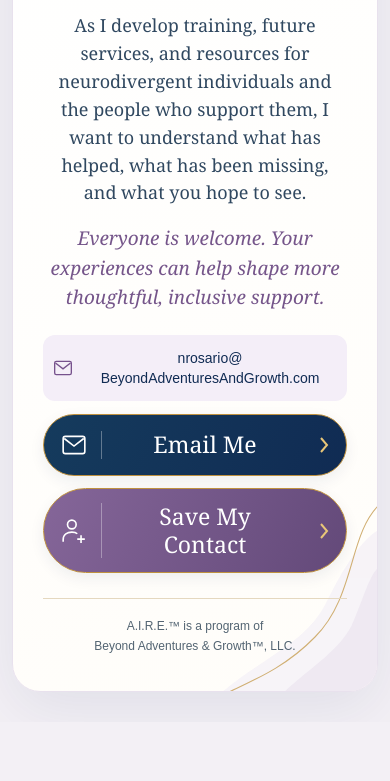
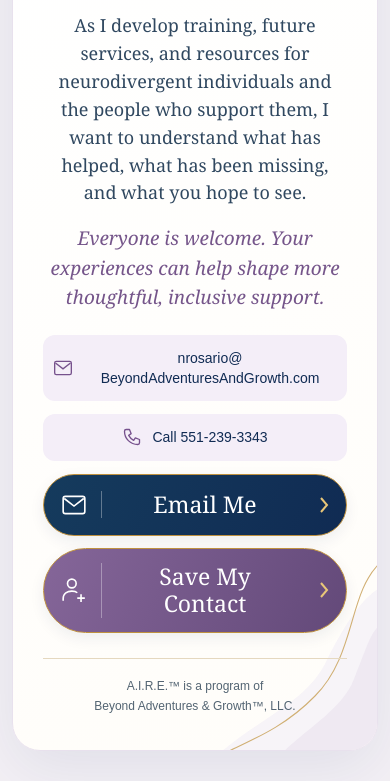
Before and after one commit to nkrosario1010/aire-digital-card, a plain HTML site: page nicole.html in a window 390 px wide. Shown: the part 947-1728 px from the top of the page. Before the commit the page ends 1669 px from the top, so only its background shows below. Drawn offline with Linux system fonts and the light colour scheme.

Commit message:
Add same tappable Beyond business phone to direct card; keep direct email and design

```diff
--- a/nicole.html
+++ b/nicole.html
@@ -7,7 +7,7 @@
 <meta name="description" content="Connect with Nicole K. Lamboy-Rosario, Founder & Developer of A.I.R.E. Everyone is welcome.">
 <meta name="robots" content="noindex, nofollow, noarchive">
 <meta name="referrer" content="strict-origin-when-cross-origin">
-<meta name="dcterms.modified" content="2026-10-19T09:04:22-04:00">
+<meta name="dcterms.modified" content="2026-10-19T22:04:32-04:00">
 <title>Connect with Nicole | A.I.R.E.™</title>
 <link rel="icon" type="image/png" href="logo.png">
 <style>
@@ -37,7 +37,7 @@
 .story p { margin:0 0 15px; font-family:Georgia,'Times New Roman',serif; font-size:18px; line-height:1.55; color:#304860; }
 .story .welcome { font-family:Georgia,'Times New Roman',serif; font-style:italic; color:var(--purple); font-size:19px; margin:17px 0 22px; }
 .contact { margin-top:21px; }
-.email-address { display:flex; gap:10px; justify-content:center; align-items:center; text-decoration:none; padding:13px 10px; border-radius:12px; background:#F4EEF8; font-size:14px; line-height:1.45; overflow-wrap:anywhere; margin:0 0 13px; }
+.email-address { display:flex; gap:10px; justify-content:center; align-items:center; text-decoration:none;padding:13px 10px; border-radius:12px; background:#F4EEF8; font-size:14px; line-height:1.45; overflow-wrap:anywhere; margin:0 0 13px; }
 .email-address svg { flex:0 0 20px; width:20px; height:20px; color:var(--teal); }
 .button { display:flex; align-items:center; gap:14px; justify-content:center; min-height:62px; width:100%; padding:14px 17px; margin-top:12px; border:1px solid var(--gold); border-radius:999px; color:white; background:linear-gradient(115deg,#153B5D,var(--navy)); text-decoration:none; box-shadow:0 5px 15px #102B5312; }
 .button.contact-save { background:linear-gradient(115deg,#856699,#634979); }
@@ -108,6 +108,10 @@
   <svg viewBox="0 0 24 24" fill="none" stroke="currentColor" stroke-width="1.6" aria-hidden="true"><rect x="2" y="4" width="20" height="16" rx="2"/><path d="m3 6 9 7 9-7"/></svg>
   <span>nrosario@<wbr>BeyondAdventuresAndGrowth.com</span>
  </a>
+ <a class="email-address" href="tel:+15512393343" aria-label="Call Beyond Adventures &amp; Growth™ at 551-239-3343">
+  <svg viewBox="0 0 24 24" fill="none" stroke="currentColor" stroke-width="1.6" stroke-linecap="round" stroke-linejoin="round" aria-hidden="true"><path d="M5 3h4l2 5-3 2a15 15 0 0 0 6 6l2-3 5 2v4a2 2 0 0 1-2 2C10 21 3 14 3 5a2 2 0 0 1 2-2Z"/></svg>
+  <span>Call 551-239-3343</span>
+ </a>
  <a class="button" href="mailto:nrosario@BeyondAdventuresAndGrowth.com?subject=Connecting%20about%20A.I.R.E.">
   <svg class="icon" viewBox="0 0 24 24" fill="none" stroke="currentColor" stroke-width="1.5" aria-hidden="true"><rect x="2" y="4" width="20" height="16" rx="2"/><path d="m3 6 9 7 9-7"/></svg>
   <span class="button-label">Email Me</span>
```
